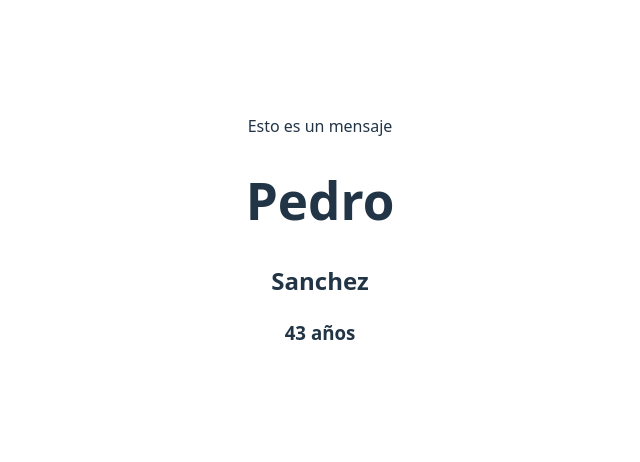
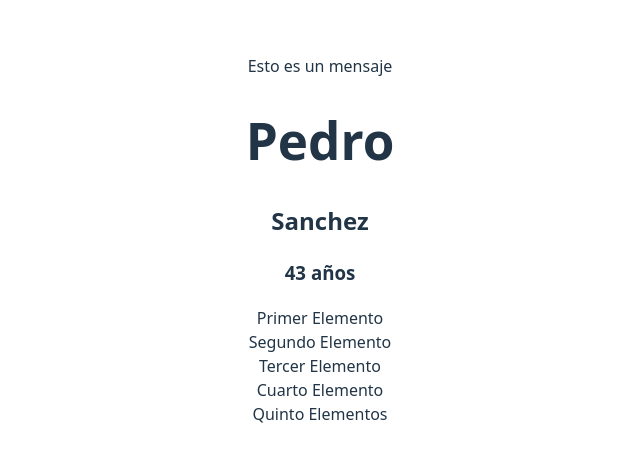
Before and after one commit to CarlosDaniel-GCH/vue-practice, a Vue app: page / in a window 1280 px wide. Shown: the part 160-622 px from the top of the page, without its empty margins (320-960 px from the left). Built offline with nearby package versions, Linux system fonts and the light colour scheme.

Commit message:
Ejemplo con v-for

```diff
--- a/src/App.vue
+++ b/src/App.vue
@@ -1,9 +1,14 @@
 <script setup>
-import defineProps from './components/defineProps.vue'
+  // Componentes
+  import defineProps from './components/defineProps.vue'
+  import vFor from './components/v-for.vue';
 </script>
 
 <template>
+  <!-- Plantilla para visualizar cada componente -->
   <defineProps msg="Esto es un mensaje" :user="{nombres : 'Pedro' , apellidos : 'Sanchez', edad: 43}" />
+  <vFor />
+
 </template>
 
 <style scoped>
--- /dev/null
+++ b/src/components/v-for.vue
@@ -0,0 +1,9 @@
+<script setup>
+    const lista = ["Primer Elemento", "Segundo Elemento", "Tercer Elemento", "Cuarto Elemento", "Quinto Elementos"]
+</script>
+
+<template>
+    <div v-for="item in lista">
+        {{ item }}
+    </div>
+</template>
```
